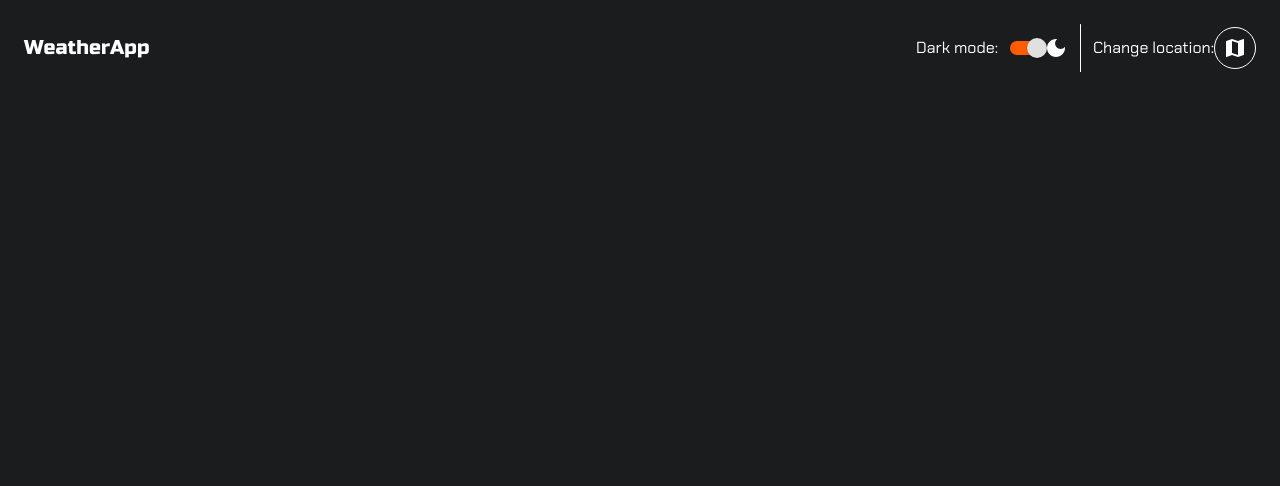
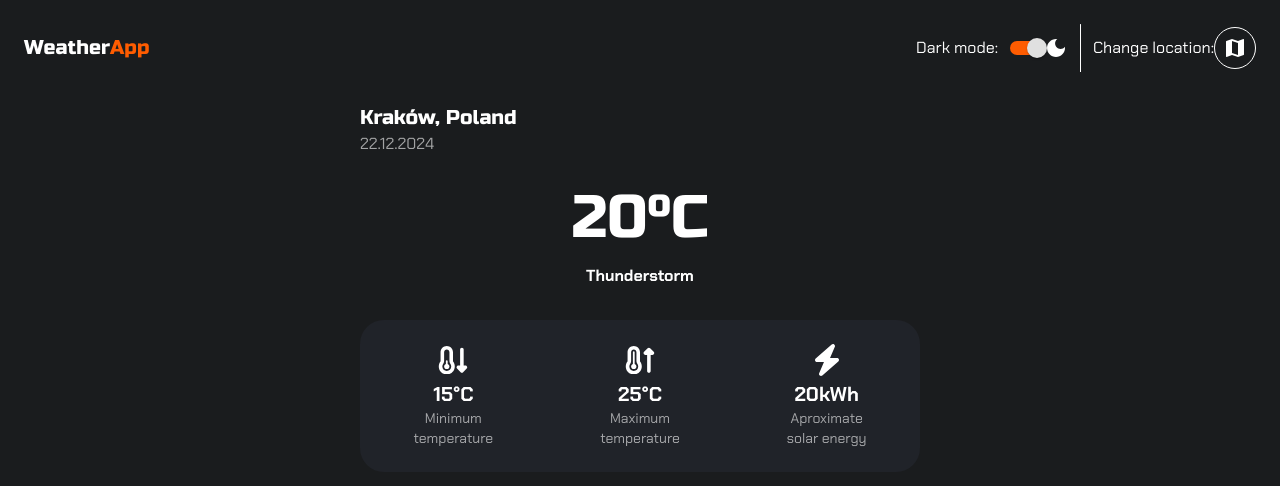
Before and after one commit to JakubLatawiec/weatherapp-frontend, a Next.js app in the folder next-app/: page / in a window 1280 px wide. Shown: the top 486 px of the page. Built offline with nearby package versions, Linux system fonts and the light colour scheme.

Commit message:
feat: Added info box about weather at selected day

```diff
--- a/next-app/app/globals.css
+++ b/next-app/app/globals.css
@@ -5,11 +5,12 @@
 :root {
   --font-russo: 'Russo One', sans-serif;
   --font-chakra: 'Chakra Petch', sans-serif;
+  --color-primary: #fe5c01;
   --color-background: #FAFAFA;
-  --color-secondary: #7e7e7e;
+  --color-secondary: #e1e1e1;
 }
 
 .dark {
   --color-background: #1A1C1E;
-  --color-secondary: #282C34;
+  --color-secondary: #202329;
 }
--- a/next-app/app/page.tsx
+++ b/next-app/app/page.tsx
@@ -1,9 +1,10 @@
+import WeeklyWeatherBox from "@/components/layout/weekly-weather-box";
 import PageWrapper from "@/components/wrappers/page-wrapper";
 
 const Home = () => {
   return (
     <PageWrapper>
-
+      <WeeklyWeatherBox />
     </PageWrapper>
   );
 }
--- a/next-app/components/icons/icons.tsx
+++ b/next-app/components/icons/icons.tsx
@@ -1,11 +1,27 @@
 type IconProps = React.SVGProps<SVGSVGElement>
 
 const Icons = {
-    darkMode: (props: IconProps) => (
-        <svg xmlns="http://www.w3.org/2000/svg" viewBox="0 0 384 512" {...props}>
+    minTemp: (props: IconProps) => (
+        <svg xmlns="http://www.w3.org/2000/svg" viewBox="0 0 576 512" {...props}>
             <path
                 fill="currentColor"
-                d="M223.5 32C100 32 0 132.3 0 256S100 480 223.5 480c60.6 0 115.5-24.2 155.8-63.4c5-4.9 6.3-12.5 3.1-18.7s-10.1-9.7-17-8.5c-9.8 1.7-19.8 2.6-30.1 2.6c-96.9 0-175.5-78.8-175.5-176c0-65.8 36-123.1 89.3-153.3c6.1-3.5 9.2-10.5 7.7-17.3s-7.3-11.9-14.3-12.5c-6.3-.5-12.6-.8-19-.8z"
+                d="M128 112c0-26.5 21.5-48 48-48s48 21.5 48 48l0 164.5c0 17.3 7.1 31.9 15.3 42.5C249.8 332.6 256 349.5 256 368c0 44.2-35.8 80-80 80s-80-35.8-80-80c0-18.5 6.2-35.4 16.7-48.9c8.2-10.6 15.3-25.2 15.3-42.5L128 112zM176 0C114.1 0 64 50.1 64 112l0 164.4c0 .1-.1 .3-.2 .6c-.2 .6-.8 1.6-1.7 2.8C43.2 304.2 32 334.8 32 368c0 79.5 64.5 144 144 144s144-64.5 144-144c0-33.2-11.2-63.8-30.1-88.1c-.9-1.2-1.5-2.2-1.7-2.8c-.1-.3-.2-.5-.2-.6L288 112C288 50.1 237.9 0 176 0zm0 416c26.5 0 48-21.5 48-48c0-20.9-13.4-38.7-32-45.3l0-50.7c0-8.8-7.2-16-16-16s-16 7.2-16 16l0 50.7c-18.6 6.6-32 24.4-32 45.3c0 26.5 21.5 48 48 48zm336-64l-32 0 0-288c0-17.7-14.3-32-32-32s-32 14.3-32 32l0 288-32 0c-12.9 0-24.6 7.8-29.6 19.8s-2.2 25.7 6.9 34.9l64 64c6 6 14.1 9.4 22.6 9.4s16.6-3.4 22.6-9.4l64-64c9.2-9.2 11.9-22.9 6.9-34.9s-16.6-19.8-29.6-19.8z"
+            />
+        </svg>
+    ),
+    maxTemp: (props: IconProps) => (
+        <svg xmlns="http://www.w3.org/2000/svg" viewBox="0 0 576 512" {...props}>
+            <path
+                fill="currentColor"
+                d="M128 112c0-26.5 21.5-48 48-48s48 21.5 48 48l0 164.5c0 17.3 7.1 31.9 15.3 42.5C249.8 332.6 256 349.5 256 368c0 44.2-35.8 80-80 80s-80-35.8-80-80c0-18.5 6.2-35.4 16.7-48.9c8.2-10.6 15.3-25.2 15.3-42.5L128 112zM176 0C114.1 0 64 50.1 64 112l0 164.4c0 .1-.1 .3-.2 .6c-.2 .6-.8 1.6-1.7 2.8C43.2 304.2 32 334.8 32 368c0 79.5 64.5 144 144 144s144-64.5 144-144c0-33.2-11.2-63.8-30.1-88.1c-.9-1.2-1.5-2.2-1.7-2.8c-.1-.3-.2-.5-.2-.6L288 112C288 50.1 237.9 0 176 0zm0 416c26.5 0 48-21.5 48-48c0-20.9-13.4-38.7-32-45.3L192 112c0-8.8-7.2-16-16-16s-16 7.2-16 16l0 210.7c-18.6 6.6-32 24.4-32 45.3c0 26.5 21.5 48 48 48zM480 160l32 0c12.9 0 24.6-7.8 29.6-19.8s2.2-25.7-6.9-34.9l-64-64c-12.5-12.5-32.8-12.5-45.3 0l-64 64c-9.2 9.2-11.9 22.9-6.9 34.9s16.6 19.8 29.6 19.8l32 0 0 288c0 17.7 14.3 32 32 32s32-14.3 32-32l0-288z"
+            />
+        </svg>
+    ),
+    energyBolt: (props: IconProps) => (
+        <svg xmlns="http://www.w3.org/2000/svg" viewBox="0 0 448 512" {...props}>
+            <path
+                fill="currentColor"
+                d="M349.4 44.6c5.9-13.7 1.5-29.7-10.6-38.5s-28.6-8-39.9 1.8l-256 224c-10 8.8-13.6 22.9-8.9 35.3S50.7 288 64 288l111.5 0L98.6 467.4c-5.9 13.7-1.5 29.7 10.6 38.5s28.6 8 39.9-1.8l256-224c10-8.8 13.6-22.9 8.9-35.3s-16.6-20.7-30-20.7l-111.5 0L349.4 44.6z"
             />
         </svg>
     )
--- a/next-app/components/layout/nav-bar.tsx
+++ b/next-app/components/layout/nav-bar.tsx
@@ -8,7 +8,7 @@ const NavBar = () => {
     return (
 
         <nav className="w-full h-[48px] bg-red flex flex-row items-center justify-between">
-            <p className="text-xl">WeatherApp</p>
+            <p className="text-xl">Weather<span className="text-primary">App</span></p>
             <ThemeContextProvider>
                 <div className="flex flex-row justify-end items-center h-full">
                     <ThemeSwitch />
--- /dev/null
+++ b/next-app/components/layout/weekly-weather-box.tsx
@@ -0,0 +1,11 @@
+import SelectedDayWeather from "../ui/selected-day-weather";
+
+const WeeklyWeatherBox = () => {
+    return (
+        <div className="w-full flex flex-col items-center max-w-[560px]">
+            <SelectedDayWeather />
+        </div>
+    )
+}
+
+export default WeeklyWeatherBox;
--- /dev/null
+++ b/next-app/components/ui/selected-day-weather.tsx
@@ -0,0 +1,34 @@
+import { Icons } from '../icons/icons';
+import WeatherStat from './weather-stat';
+
+const SelectedDayWeather = () => {
+    return (
+        <div className="w-full flex flex-col items-center">
+            <div className="w-full flex flex-col justify-start">
+                <p className='text-xl'>Kraków, Poland</p>
+                <p className='dark:opacity-60 font-chakra'>22.12.2024</p>
+            </div>
+            <p className="text-6xl mt-[32px] mb-[16px]">20&deg;C</p>
+            <p className='mb-[32px] font-chakra font-bold'>Thunderstorm</p>
+            <div className="w-full bg-secondary flex flex-row items-center justify-around py-[24px] font-chakra rounded-3xl">
+                <WeatherStat
+                    icon={<Icons.minTemp />}
+                    value="15&deg;C"
+                    description="Minimum temperature"
+                />
+                <WeatherStat
+                    icon={<Icons.maxTemp />}
+                    value="25&deg;C"
+                    description="Maximum temperature"
+                />
+                <WeatherStat
+                    icon={<Icons.energyBolt className='w-[32px] h-[32px]' />}
+                    value="20kWh"
+                    description="Aproximate solar energy"
+                />
+            </div>
+        </div>
+    )
+}
+
+export default SelectedDayWeather;
--- /dev/null
+++ b/next-app/components/ui/weather-stat.tsx
@@ -0,0 +1,19 @@
+interface WeatherStatProp {
+    icon: React.ReactNode;
+    value: string;
+    description: string;
+}
+
+const WeatherStat: React.FC<WeatherStatProp> = ({icon, value, description}) => {
+    return (
+        <div className="flex flex-col items-center w-[80px] mx-[8px] text-center">
+            <div className="w-[32px] h-[32px] flex items-center justify-center">
+                {icon}
+            </div>
+            <p className="mt-[4px] text-xl font-bold">{value}</p>
+            <p className="dark:opacity-60 opacity-100 text-sm">{description}</p>
+        </div>
+    )
+}
+
+export default WeatherStat;
--- a/next-app/components/wrappers/page-wrapper.tsx
+++ b/next-app/components/wrappers/page-wrapper.tsx
@@ -5,7 +5,7 @@ const PageWrapper = ({children}: {children: React.ReactNode}) => {
     return (
         <div className="font-russo flex min-w-screen min-h-screen flex-col py-[24px] px-[24px] items-center bg-background dark:text-white text-black">
             {<NavBar />}
-            <main>
+            <main className="w-full flex-1 flex flex-col items-center mt-[32px]">
                 {children}
             </main>
             {<Footer />}
--- a/next-app/tailwind.config.ts
+++ b/next-app/tailwind.config.ts
@@ -14,6 +14,7 @@ export default {
         chakra: ["var(--font-chakra)"]
       },
       colors: {
+        primary: "var(--color-primary)",
         background: "var(--color-background)",
         secondary: "var(--color-secondary)"
       },
```
